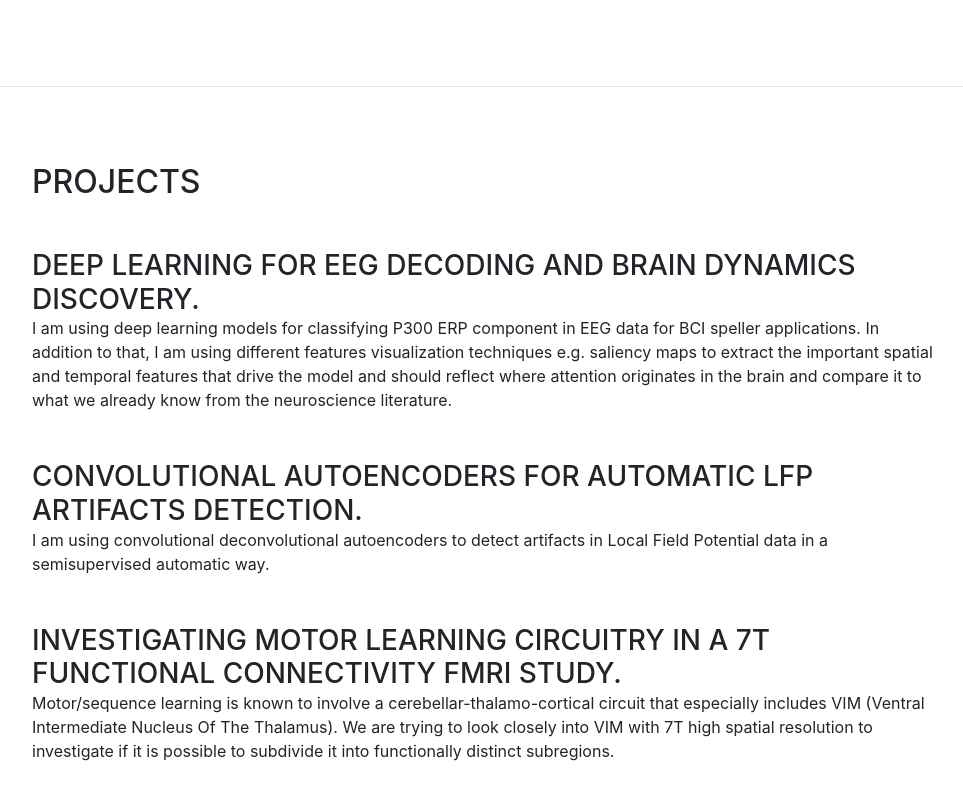
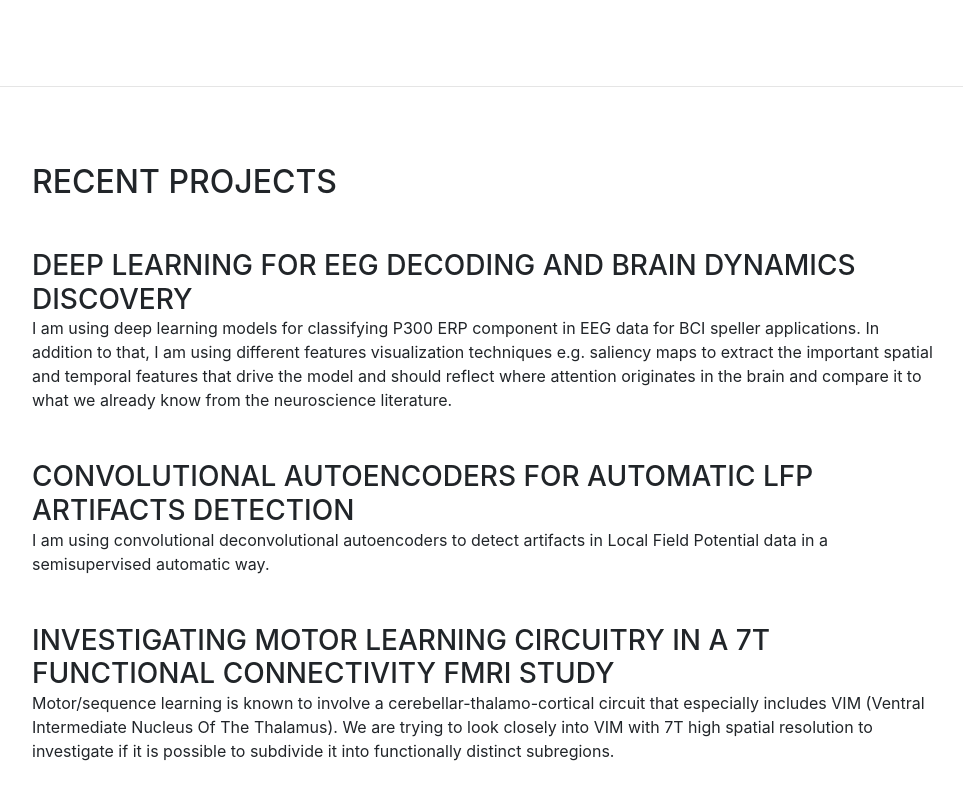
Before and after one commit to amr-farahat/amr-farahat.github.io, a website with bundled scripts: page index.html in a window 1280 px wide. Shown: the part 3854-4654 px from the top of the page, without its empty margins (288-1251 px from the left). Built offline with nearby package versions, Linux system fonts and the light colour scheme; a web font is replaced by a local one.

```diff
--- a/index.html
+++ b/index.html
@@ -211,7 +211,7 @@
 
           <div class="resume-item d-flex flex-column flex-md-row mb-5">
             <div class="resume-content mr-auto">
-              <h3 class="mb-0">Otto von Guericke University</h3>
+              <h3 class="mb-0">Otto von Guericke University, Germany</h3>
               <div class="subheading mb-3">Master of Science (Integrative Neuroscience)</div>
             </div>
             <div class="resume-date text-md-right">
@@ -221,7 +221,7 @@
 
           <div class="resume-item d-flex flex-column flex-md-row">
             <div class="resume-content mr-auto">
-              <h3 class="mb-0">Mansoura University</h3>
+              <h3 class="mb-0">Mansoura University, Egypt</h3>
               <div class="subheading mb-3">MBBCh (Bachelor of Medicine, Bachelor of Surgery)</div>
             </div>
             <div class="resume-date text-md-right">
@@ -275,10 +275,10 @@
 
       <section class="resume-section p-3 p-lg-5 d-flex flex-column" id="projects">
           <div class="my-auto">
-            <h2 class="mb-5">Projects</h2>
+            <h2 class="mb-5">Recent Projects</h2>
             <div class="resume-item d-flex flex-column flex-md-row mb-5">
                 <div class="resume-content mr-auto">
-                  <h3 class="mb-0">Deep learning for EEG decoding and brain dynamics discovery.</h3>
+                  <h3 class="mb-0">Deep learning for EEG decoding and brain dynamics discovery</h3>
                   <div>I am using deep learning models for classifying P300 ERP component in EEG data for BCI speller applications.
                     In addition to that, I am using different features visualization techniques e.g. saliency maps to extract the important spatial and temporal
                     features that drive the model and should reflect where attention originates in the brain and compare it to what we already know from the neuroscience literature.
@@ -289,7 +289,7 @@
 
               <div class="resume-item d-flex flex-column flex-md-row mb-5">
                 <div class="resume-content mr-auto">
-                  <h3 class="mb-0">Convolutional autoencoders for automatic LFP artifacts detection.</h3>
+                  <h3 class="mb-0">Convolutional autoencoders for automatic LFP artifacts detection</h3>
                   <div>I am using convolutional deconvolutional autoencoders to detect artifacts in Local Field Potential data in a semisupervised automatic way.
                   </div>
                 </div>
@@ -297,7 +297,7 @@
 
               <div class="resume-item d-flex flex-column flex-md-row mb-5">
                   <div class="resume-content mr-auto">
-                    <h3 class="mb-0">Investigating motor learning circuitry in a 7T  functional connectivity fMRI study.</h3>
+                    <h3 class="mb-0">Investigating motor learning circuitry in a 7T  functional connectivity fMRI study</h3>
                     <div>Motor/sequence learning is known to involve a cerebellar-thalamo-cortical circuit that especially includes VIM (Ventral Intermediate Nucleus Of The Thalamus).
                        We are trying to look closely into VIM with 7T high spatial resolution to investigate if it is possible to subdivide it into functionally distinct subregions.
                     </div>
```
